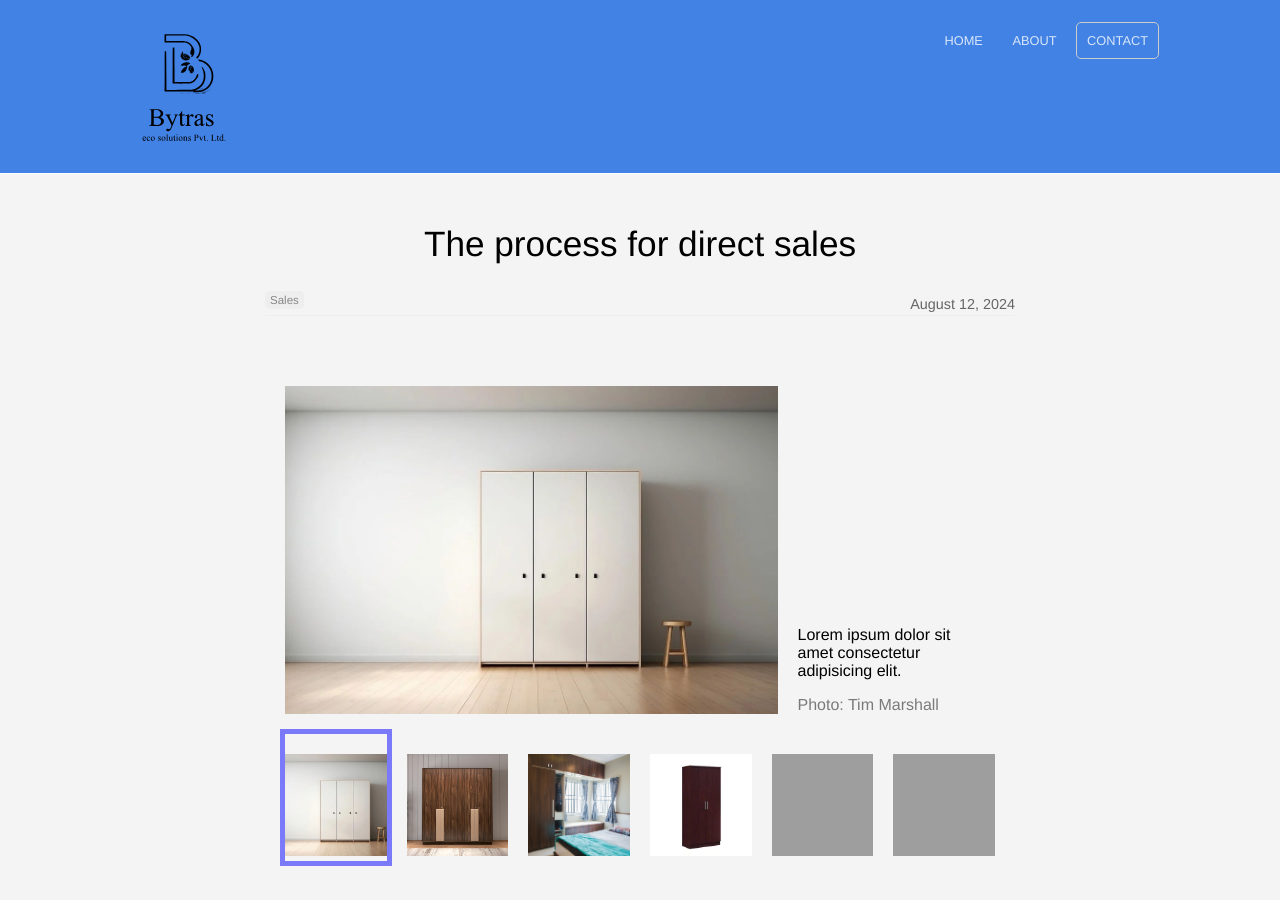
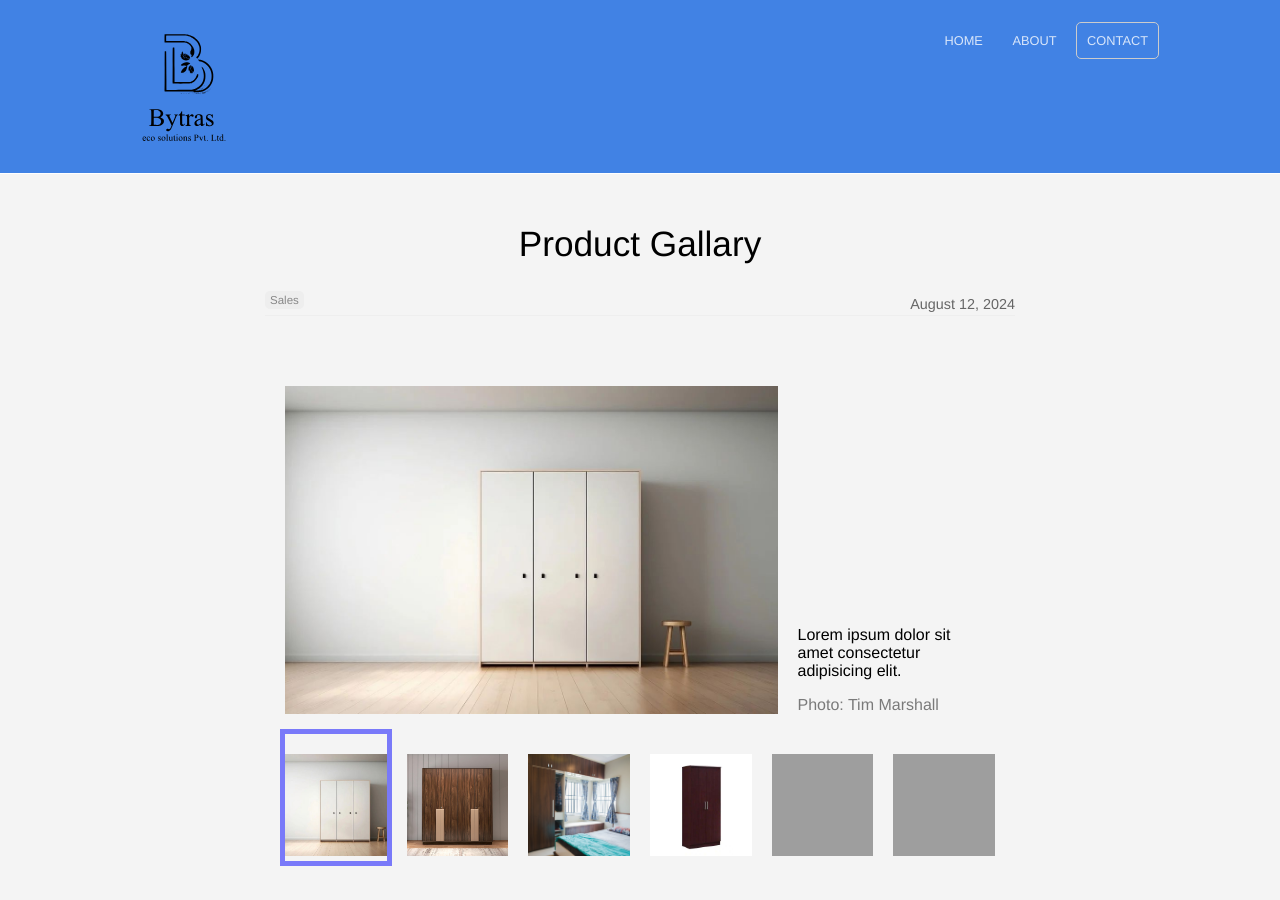
Before and after one commit to sujayadkesar/bytras, a Jekyll site: the page built from _posts/2024-08-12-gallary.md, in a window 1280 px wide and 900 px high. Built offline with Jekyll 4.4.1, drawn with Linux system fonts in a browser that asks for light colours; grey boxes are pictures that could not be loaded.

Commit message:
product gallary

```diff
--- a/_posts/2024-08-12-gallary.md
+++ b/_posts/2024-08-12-gallary.md
@@ -1,6 +1,6 @@
 ---
 date: 2024-08-12
-title: The process for direct sales
+title: Product Gallary
 categories:
   - sales
 author_staff_member: anna
```
